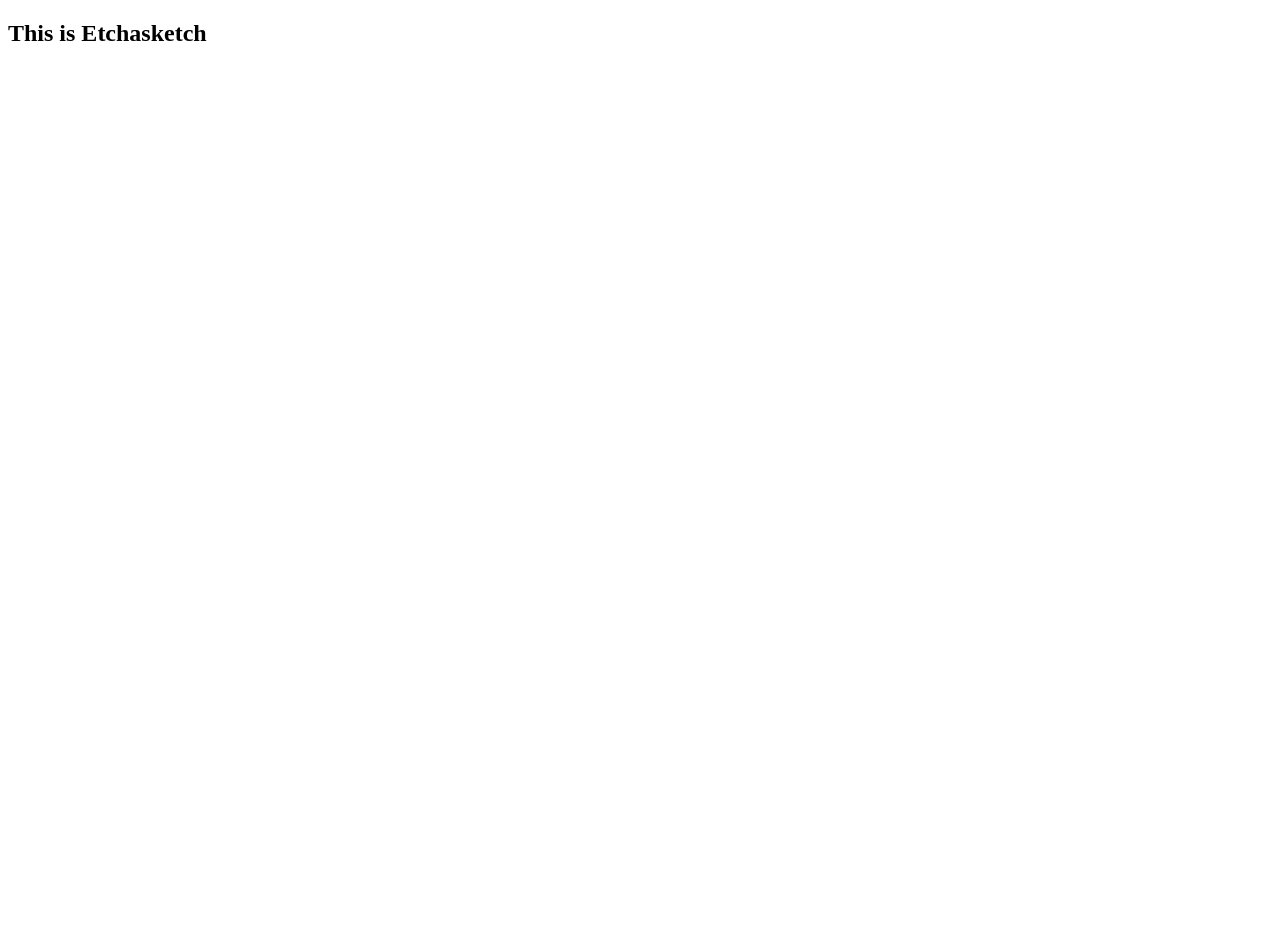
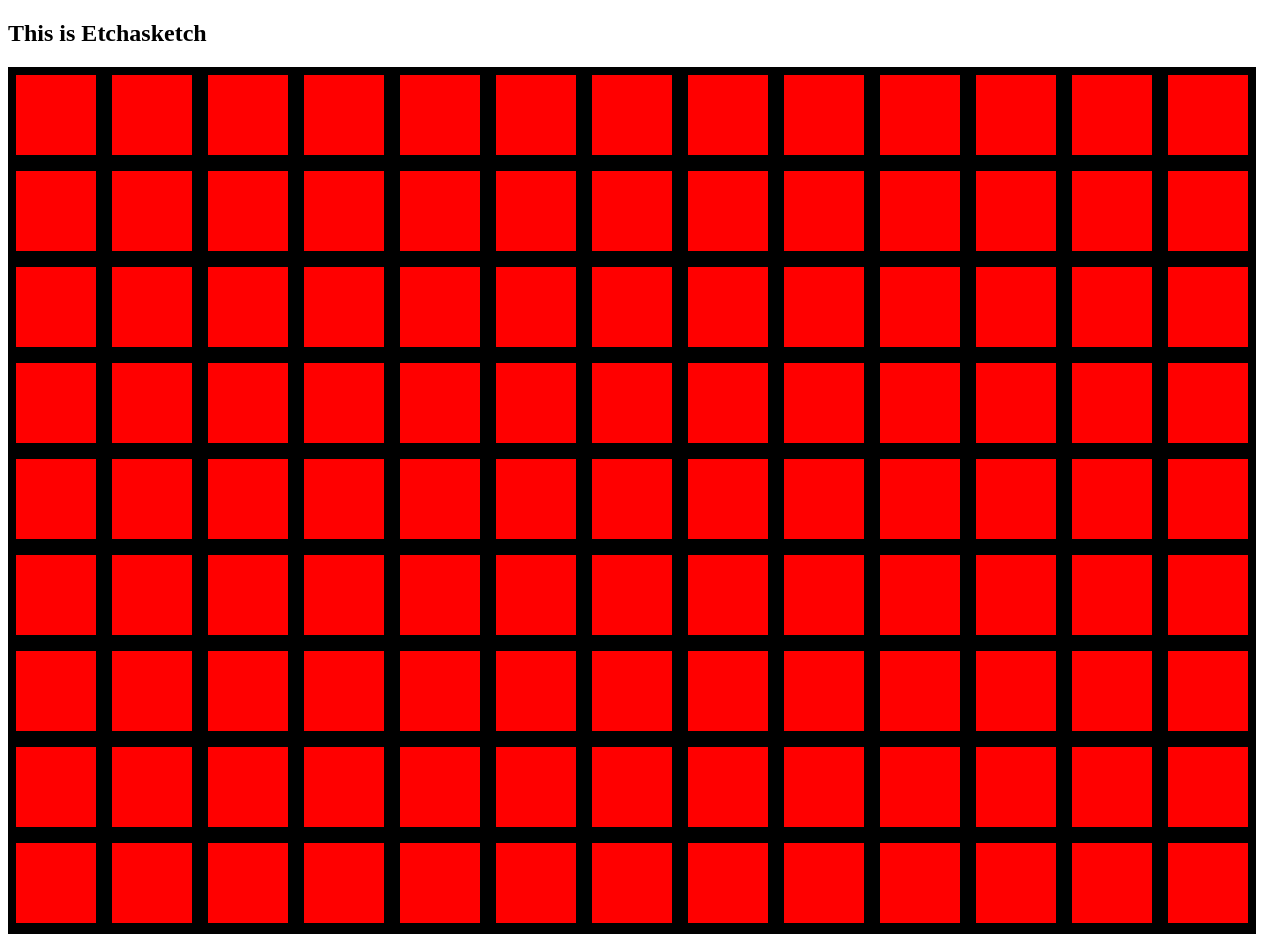
Before and after one commit to ziggibot/Etchasketch, a plain HTML site: page index.html in a window 1280 px wide. Shown: the top 934 px of the page. Before the commit the page ends 800 px from the top, so only its background shows below. Drawn offline with Linux system fonts and the light colour scheme.

Commit message:
created divs for grid

```diff
--- a/css/style.css
+++ b/css/style.css
@@ -0,0 +1,4 @@
+.grid_container {
+    display: flex;
+    flex-wrap: wrap;
+}
--- a/index.html
+++ b/index.html
@@ -8,7 +8,7 @@
     <body>
         <h2>This is Etchasketch</h2>
 
-        <div id="grid_container"></div>
+        <div id="grid_container" class="grid_container"></div>
 
 
 
--- a/js/script.js
+++ b/js/script.js
@@ -0,0 +1,12 @@
+const gridContainer = document.querySelector('#grid_container');
+
+for (i = 0; i <= 256; i++) {
+    let divGrid = document.createElement('div');
+
+    divGrid.style.width = "5rem";
+    divGrid.style.height = "5rem";
+    divGrid.style.backgroundColor = "red";
+    divGrid.style.border = "solid black 0.5em";
+
+    gridContainer.appendChild(divGrid);
+}
```
